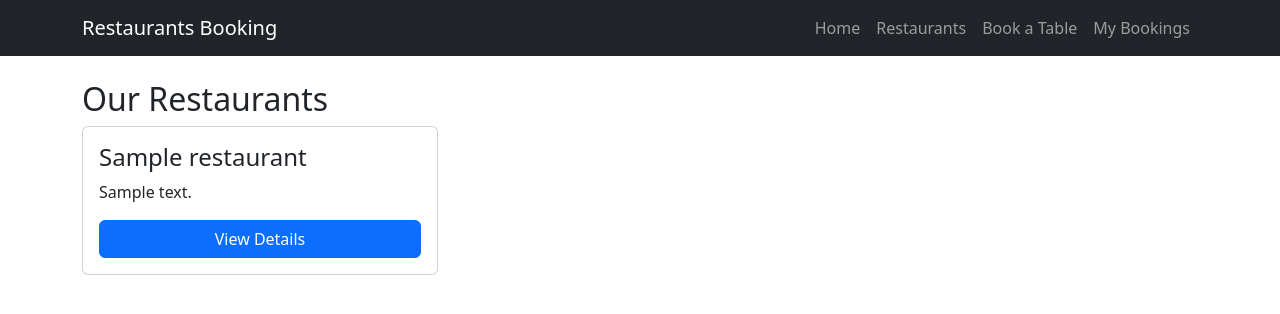
After one commit to Pierre-Louis789/restaurant-booking, a Django app: page /restaurants/ in a window 1280 px wide. The commit adds this page. Shown: the top 314 px of the page. Run offline with Django 5.2, Linux system fonts and the light colour scheme; tables that the repository leaves empty hold one stand-in row (values such as "Sample post").

Commit message:
Update navbar to use restaurant_list URL for Restaurants link

```diff
--- a/bookings/templates/base.html
+++ b/bookings/templates/base.html
@@ -9,11 +9,11 @@
 
 <nav class="navbar navbar-expand-lg navbar-dark bg-dark mb-4">
     <div class="container">
-        <a class="navbar-brand" href="/">Restaurant Booking</a>
+        <a class="navbar-brand" href="/">Restaurants Booking</a>
         <div>
             <ul class="navbar-nav">
                 <li class="nav-item"><a class="nav-link" href="/">Home</a></li>
-                <li class="nav-item"><a class="nav-link" href="/restaurant/">Restaurant</a></li>
+                <li class="nav-item"><a class="nav-link" href="{% url 'restaurant_list' %}">Restaurants</a></li>
                 <li class="nav-item"><a class="nav-link" href="/book/">Book a Table</a>
                 <li class="nav-item"><a class="nav-link" href="/my-bookings/">My Bookings</a>
             </ul>
--- /dev/null
+++ b/bookings/templates/restaurant_list.html
@@ -0,0 +1,20 @@
+{% extends 'base.html' %}
+
+{% block content %}
+<h2>Our Restaurants</h2>
+
+<div class="row">
+    {% for restaurant in restaurants %}
+        <div class="col-md-4 mb-4">
+            <div class="card p-3">
+                <h4>{{ restaurant.name }}</h4>
+                <p>{{ restaurant.description }}</p>
+                <a href="{% url 'restaurant_detail' restaurant.id %}" class="btn btn-primary">
+                    View Details
+                </a>
+            </div>
+        </div>
+    {% endfor %}
+</div>
+
+{% endblock %}
--- a/bookings/urls.py
+++ b/bookings/urls.py
@@ -8,4 +8,6 @@ urlpatterns = [
     path('my-bookings/', views.my_bookings, name='my_bookings'),
     path('booking/<int:booking_id>/edit/', views.edit_booking, name='edit_booking'),
     path('booking/<int:booking_id>/delete/', views.delete_booking, name='delete_booking'),
+    path('restaurants/', views.restaurant_list, name='restaurant_list'),
+    path('restaurants/<int:id>/', views.restaurant_detail, name='restaurant_detail'),
 ]
--- a/bookings/views.py
+++ b/bookings/views.py
@@ -34,6 +34,13 @@ def create_booking(request):
         'restaurants': restaurants
     })
 
+def restaurant_list(request):
+    restaurants = Restaurant.objects.all()
+    return render(request, 'restaurant_list.html', {'restaurants': restaurants})
+
+def restaurant_detail(request, id):
+    restaurant = Restaurant.objects.get(id=id)
+    return render(request, 'restaurant_detail.html', {'restaurant': restaurant})
 
 @login_required
 def my_bookings(request):
```
Also changed, not shown: bookings/templates/restaurant_detail.html (+8 -9 lines).
